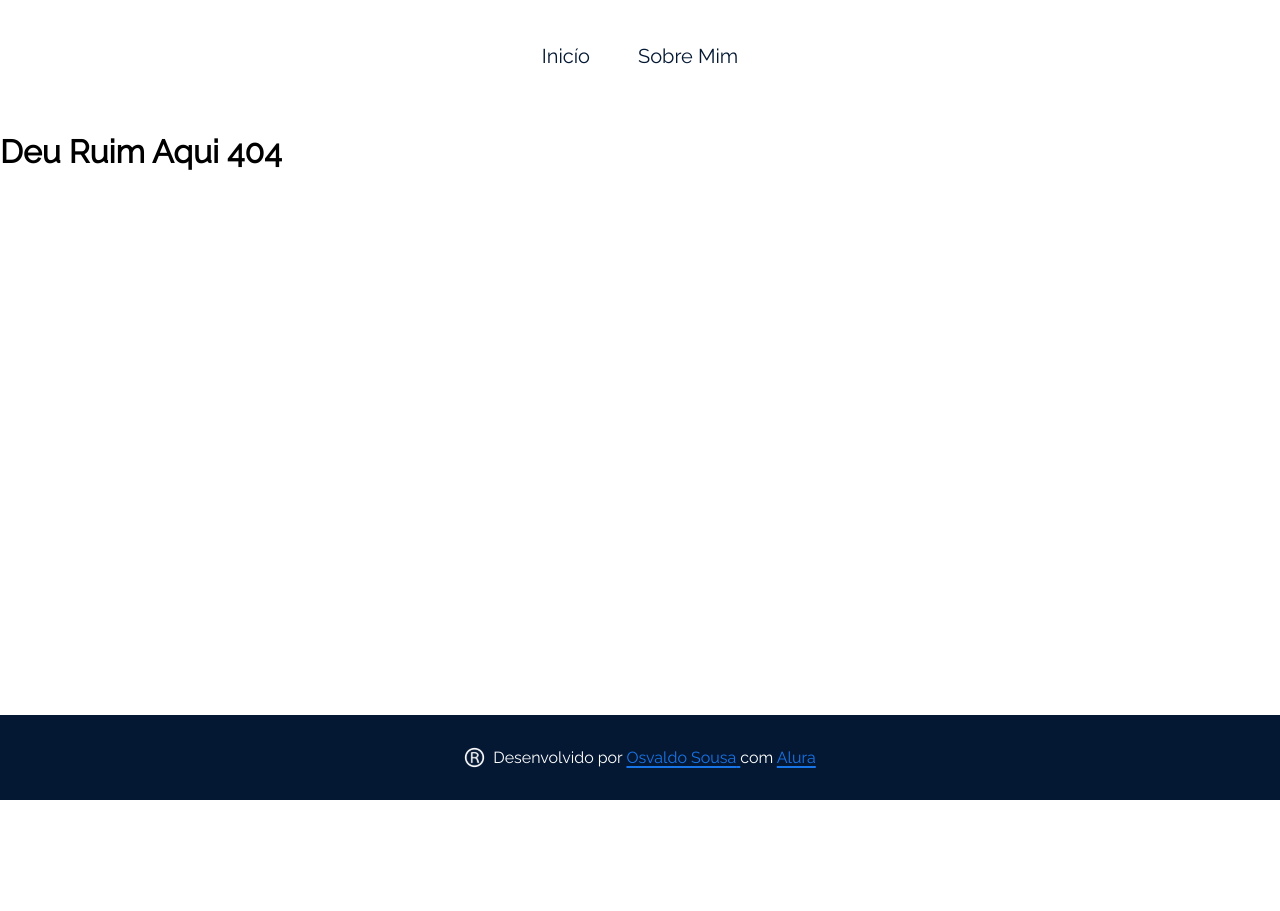
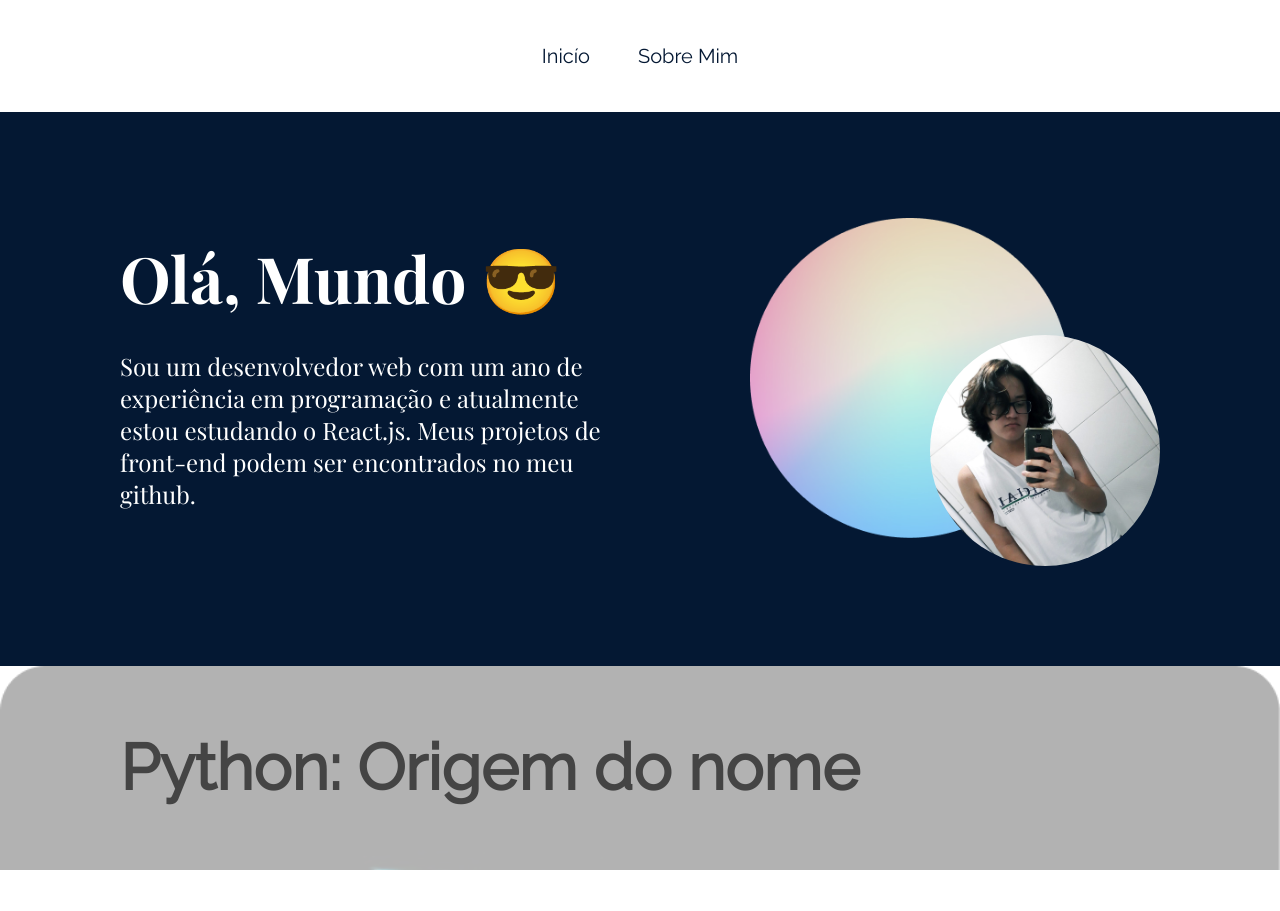
Before and after one commit to osvaldosousa/react-routers, a React (Vite) app: page /posts/1 in a window 1280 px wide. Before the commit this address had no page. Shown: the top 911 px of the page. Before the commit the page ends 800 px from the top, so only its background shows below. Built offline with nearby package versions, Linux system fonts and the light colour scheme.

Commit message:
work pages Posts
Posts dinamic in PostCard

```diff
--- a/src/Routes/index.jsx
+++ b/src/Routes/index.jsx
@@ -4,6 +4,7 @@ import AboutMe from '../pages/AboutMe'
 import Menu from '../components/Menu'
 import Footer from '../components/Footer'
 import RootRoute from '../components/RootRoute'
+import Post from '../pages/Post'
 
 function RoutesApp() {
   return (
@@ -14,7 +15,9 @@ function RoutesApp() {
         <Route path='/' element={<RootRoute />}>
           <Route index element={<Home />} />
           <Route path="about-me" element={<AboutMe />} />
+          <Route path="posts/:id" element={<Post />} />
         </Route>
+
         <Route path="*" element={<h1>Deu Ruim Aqui 404</h1>} />
       </Routes>
 
--- a/src/components/PostCard/idenx.jsx
+++ b/src/components/PostCard/idenx.jsx
@@ -1,12 +1,13 @@
+import { Link } from 'react-router-dom'
 import styles from './Posts.module.css'
 
 function PostCard({ posts }) {
-
   return (
     <>
       {posts.map(post => {
         return (
           <li key={post.id}>
+            <Link to={`/posts/${post.id}`}>
               <div className={styles.post}>
                 <img
                   className={styles.banner}
@@ -17,6 +18,7 @@ function PostCard({ posts }) {
                 <h2 className={styles.title}>{post.titulo}</h2>
                 <button className={styles.buttonRead}>Ler</button>
               </div>
+            </Link>
           </li>
         )
       })}
--- a/src/components/PostModel/index.jsx
+++ b/src/components/PostModel/index.jsx
@@ -5,7 +5,7 @@ function PostModel({ children, imageBanner, contentTitle }) {
     <article className={styles.postModelContainer}>
       <div
         className={styles.imageBanner}
-        style={{ background: `url(${imageBanner})` }}
+        style={{ backgroundImage: `url(${imageBanner})`}}
       ></div>
 
       <h2 className={styles.title}>{contentTitle}</h2>
--- /dev/null
+++ b/src/pages/Post/index.jsx
@@ -0,0 +1,21 @@
+import React from 'react'
+import { useParams } from 'react-router-dom'
+import PostModel from '../../components/PostModel'
+import posts from '../../json/posts.json'
+
+function Post() {
+  const urlSearch = useParams()
+
+  const postSearch = posts.find(post => post.id === Number(urlSearch.id))
+
+  return (
+    <PostModel
+      imageBanner={`../../../public/posts/${postSearch.id}/capa.png`}
+      contentTitle={postSearch.titulo}
+    >
+      {postSearch.texto}
+    </PostModel>
+  )
+}
+
+export default Post
```
Lines whose indentation alone changed are shown as unchanged.
